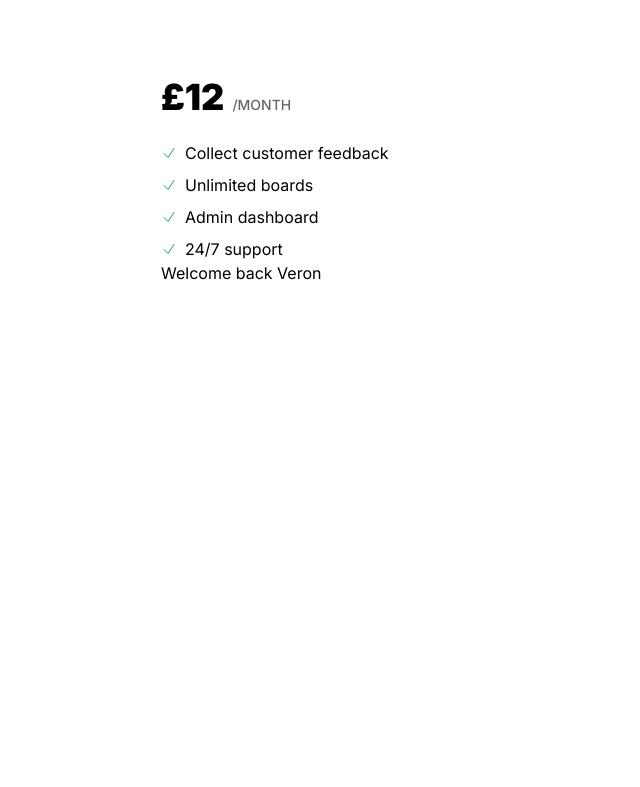
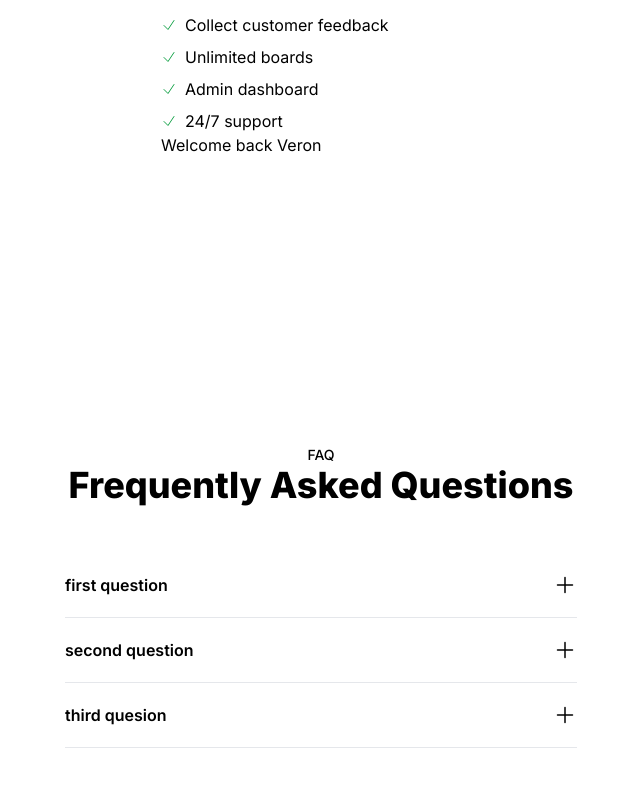
Before and after one commit to veron-eng/r2r-offering, a Next.js app: page / in a window 1280 px wide. Shown: the part 847-1634 px from the top of the page, without its empty margins (319-959 px from the left). Before the commit the page ends 1420 px from the top, so only its background shows below. Built offline with nearby package versions, Linux system fonts and the light colour scheme.

Commit message:
polish homepage

```diff
--- a/app/layout.js
+++ b/app/layout.js
@@ -10,7 +10,7 @@
 
 export default function RootLayout({ children }) {
   return (
-    <html lang="en" data-theme="cupcake">
+    <html lang="en" data-theme="cupcake" className="scroll-smooth">
       <body className={inter.className}>
         {children}
       </body>
--- a/app/page.js
+++ b/app/page.js
@@ -1,5 +1,5 @@
 import ButtonLogin from "@/components/ButtonLogin";
-import ListItem from "@/components/ListItem";
+import FAQListItem from "@/components/FAQListItem";
 
 export default function Home() {
   const isLoggedIn = true;
@@ -20,8 +20,8 @@
         <div className="max-w-3xl mx-auto flex justify-between items-center px-8 py-2">
           <div className="font-bold">CodefastSass</div>
           <div className="space-x-4 max-md:hidden">
-            <a className="link link-hover">Pricing</a>
-            <a className="link link-hover">FAQ</a>
+            <a className="link link-hover" href="#pricing">Pricing</a>
+            <a className="link link-hover" href="#faq">FAQ</a>
           </div>
           <div className="">
             <ButtonLogin isLoggedIn={isLoggedIn} name={name} />
@@ -37,7 +37,7 @@
         <ButtonLogin isLoggedIn={isLoggedIn} name={name} />
       </section>
       {/* PRICING SECTION */}
-      <section className="bg-base-200 py-32">
+      <section className="bg-base-200" id="pricing">
         <div className="px-8 py-32 max-w-3xl mx-auto">
           <p className="text-sm uppercase font-medium text-center text-primary">
             Pricing
@@ -45,6 +45,7 @@
           <h2 className="text-3xl lg:text-4xl font-extrabold mb-12 text-center">
             A Pricing that adapts to your needs
           </h2>
+
           <div className="p-8 bg-base-100 w-96 rounded-3xl mx-auto space-y-6">
             <div className="flex gap-2 items-baseline ">
               <div className="text-4xl font-black">£12</div>
@@ -55,20 +56,44 @@
               {pricingFeaturesList.map((priceItem) => {
                 return (
                   <li key={priceItem} className="flex items-center gap-2">
-                      <svg xmlns="http://www.w3.org/2000/svg" fill="none" viewBox="0 0 24 24" strokeWidth={1.5} stroke="currentColor" className="text-green-600 size-4">
-                          <path strokeLinecap="round" strokeLinejoin="round" d="m4.5 12.75 6 6 9-13.5" />
-                      </svg>
-                      {priceItem}
+                    <svg xmlns="http://www.w3.org/2000/svg" fill="none" viewBox="0 0 24 24" strokeWidth={1.5} stroke="currentColor" className="text-green-600 size-4">
+                      <path strokeLinecap="round" strokeLinejoin="round" d="m4.5 12.75 6 6 9-13.5" />
+                    </svg>
+                    {priceItem}
                   </li>
-              )
+                )
 
               })}
             </ul>
-            <ButtonLogin isLoggedIn={isLoggedIn} name={name} extraStyle="w-full"/>
+            <ButtonLogin isLoggedIn={isLoggedIn} name={name} extraStyle="w-full" />
           </div>
         </div>
 
       </section>
+
+      {/* FAQ SECTION */}
+      <section className="bg-base-200" id="faq">
+        <div className="px-8 py-32 max-w-3xl mx-auto">
+          <p className="text-sm uppercase font-medium text-center text-primary">
+            FAQ
+          </p>
+          <h2 className="text-3xl lg:text-4xl font-extrabold mb-12 text-center">
+            Frequently Asked Questions
+          </h2>
+
+          <ul className="max-w-lg mx-auto">
+            {
+              [
+                { question: "first question", answer: "first answer" },
+                { question: "second question", answer: "second answer" },
+                { question: "third quesion", answer: "third answer" },
+              ].map((qa) => (
+                <FAQListItem key={qa.question} qa={qa}></FAQListItem>
+              ))
+            }
+          </ul>
+        </div>
+      </section>
     </main>
   )
 }
--- /dev/null
+++ b/components/FAQListItem.js
@@ -0,0 +1,29 @@
+"use client";
+
+import { useState } from 'react';
+
+const FAQListItem = ({ qa }) => {
+
+    const [isOpen, setIsOpen] = useState(false);
+    return (
+        <li key={qa.question}>
+
+            <button className="py-5 font-semibold border-b w-full text-left flex items-center justify-between"
+                onClick={() => setIsOpen(!isOpen)}>
+                <p>{qa.question}</p>
+                {isOpen ? <svg xmlns="http://www.w3.org/2000/svg" fill="none" viewBox="0 0 24 24" strokeWidth={1.5} stroke="currentColor" className="size-6">
+                    <path strokeLinecap="round" strokeLinejoin="round" d="M5 12h14" />
+                </svg>
+                    : <svg xmlns="http://www.w3.org/2000/svg" fill="none" viewBox="0 0 24 24" strokeWidth={1.5} stroke="currentColor" className="size-6">
+                        <path strokeLinecap="round" strokeLinejoin="round" d="M12 4.5v15m7.5-7.5h-15" />
+                    </svg>
+                }
+            </button>
+
+            <div className={`${isOpen ? "block" : "hidden"} mt-3 mb-6 opacity-90`}>{qa.answer}</div>
+
+        </li>
+    )
+}
+
+export default FAQListItem;
--- a/components/ListItem.js
+++ /dev/null
@@ -1,16 +0,0 @@
-
-
-const ListItem = ({ children }) => {
-
-    return (
-        <li className="flex items-center gap-2">
-            <svg xmlns="http://www.w3.org/2000/svg" fill="none" viewBox="0 0 24 24" strokeWidth={1.5} stroke="currentColor" className="text-green-600 size-4">
-                <path strokeLinecap="round" strokeLinejoin="round" d="m4.5 12.75 6 6 9-13.5" />
-            </svg>
-            {children}
-        </li>
-    )
-
-}
-
-export default ListItem;
```
